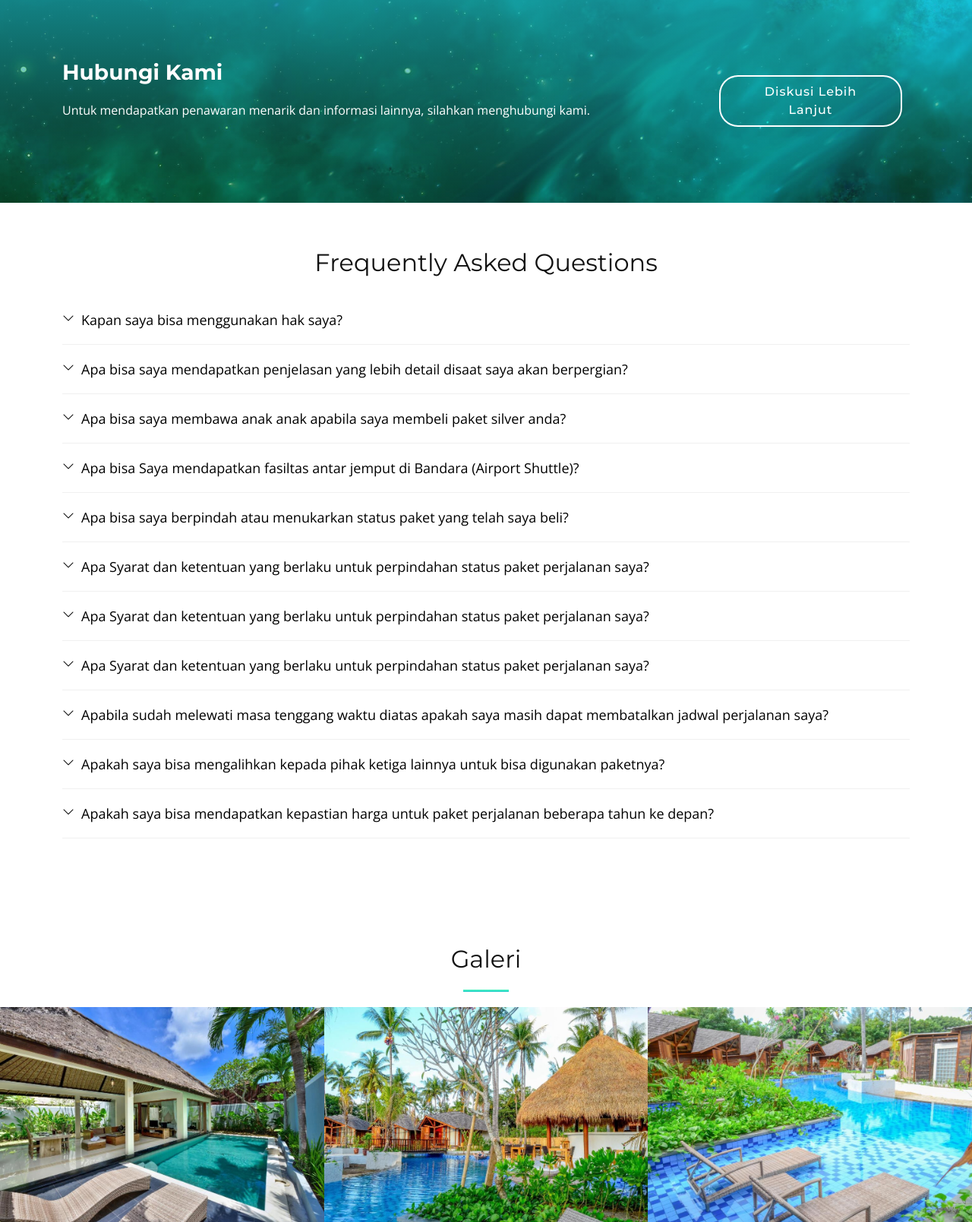
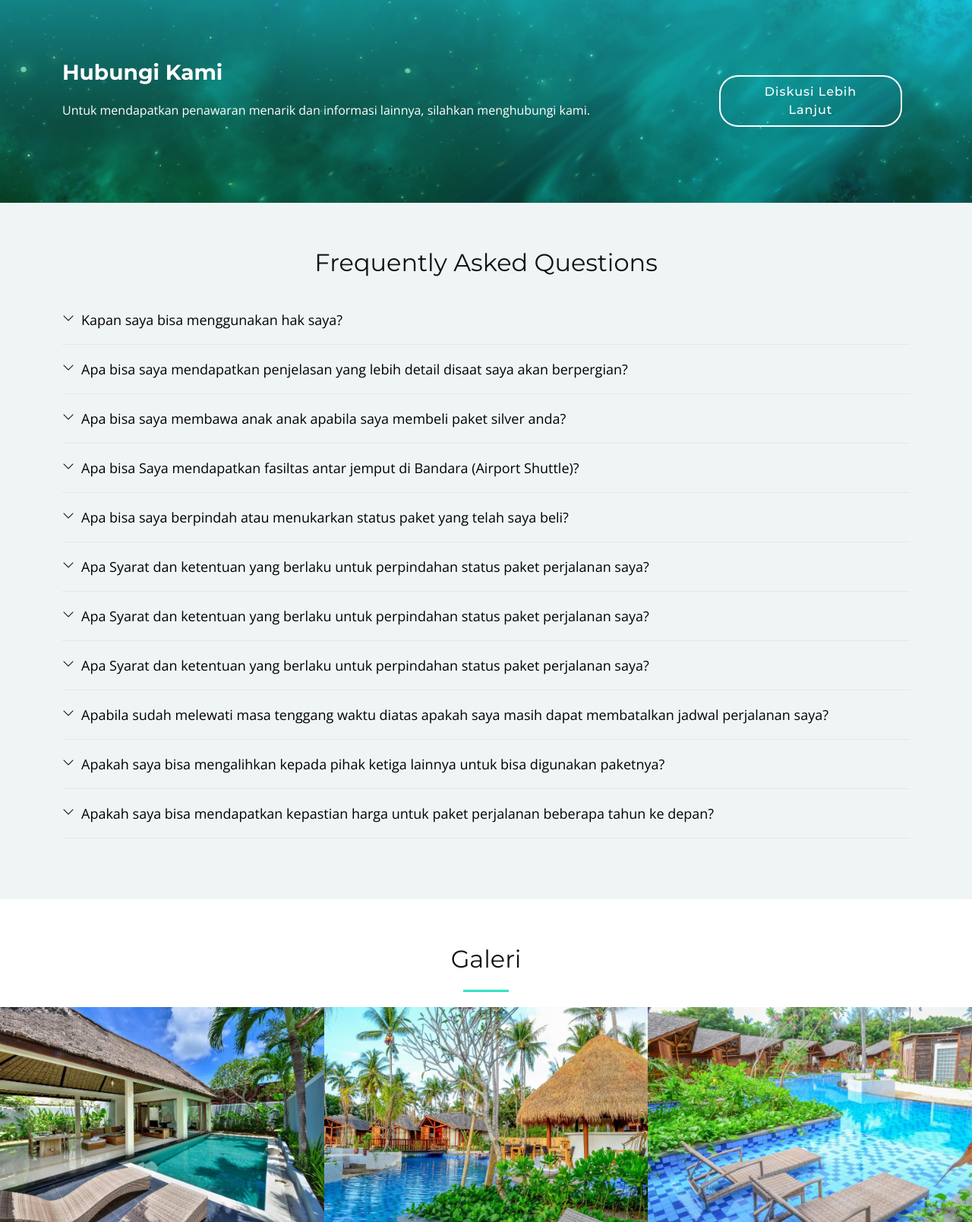
Before and after one commit to viva-IT/LandingPageTNS, a PHP site: page / in a window 1280 px wide. Shown: the part 3683-5292 px from the top of the page at 76% size. Run offline with PHP 8.4, Linux system fonts and the light colour scheme; some libraries are stand-ins or nearby versions.

Commit message:
Update background for FAQ

```diff
--- a/assets/css/style.css
+++ b/assets/css/style.css
@@ -975,7 +975,7 @@ section {
   list-style: none;
 }
 #faq .faq-list li {
-  border-bottom: 1px solid #f0f0f0;
+  border-bottom: 1px solid #e7e6e6;
   margin-bottom: 20px;
   padding-bottom: 20px;
 }
--- a/index.html
+++ b/index.html
@@ -440,7 +440,7 @@
 
 
     <!-- ======= Frequently Asked Questions Section ======= -->
-    <section id="faq">
+    <section id="faq" class="section-bg">
       <div class="container">
 
         <div class="section-header">
```
